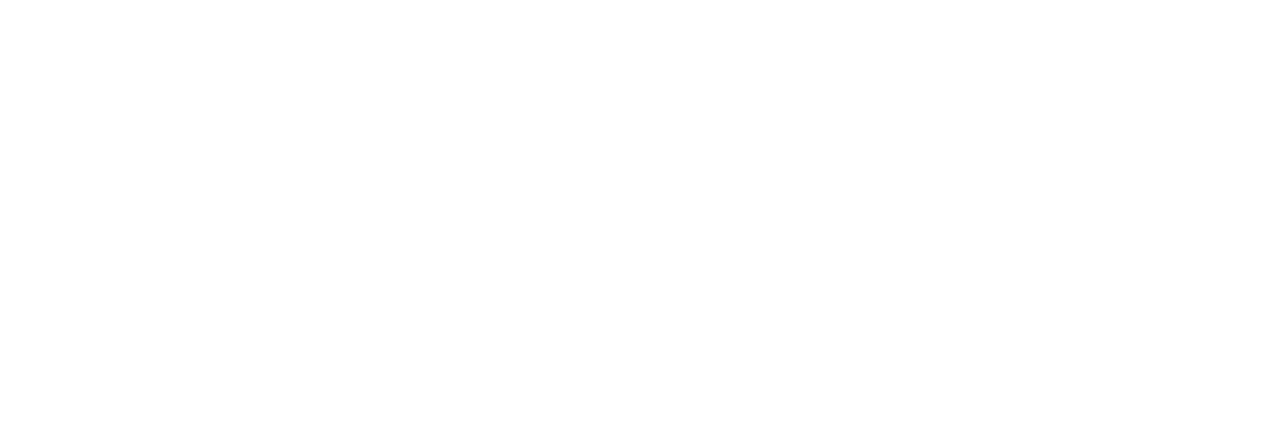
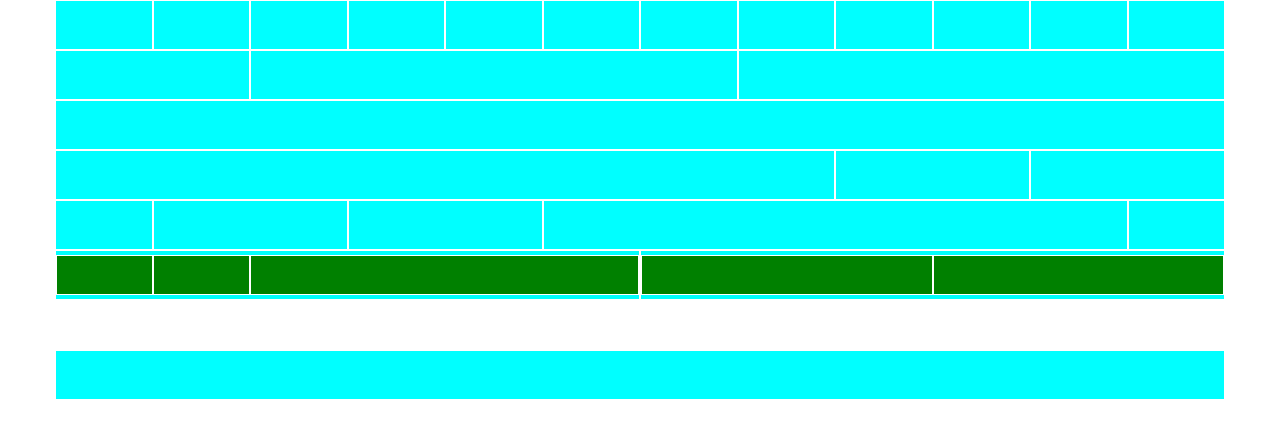
Before and after one commit to SharyMirko/html-css-12bool, a plain HTML site: page index.html in a window 1280 px wide. Drawn offline with Linux system fonts and the light colour scheme.

Commit message:
creo il primo layout e inizio il secondo

```diff
--- a/css/style.css
+++ b/css/style.css
@@ -0,0 +1,11 @@
+[class*="col-"] {
+    height: 50px;
+    background-color: aqua;
+    border: 1px solid white;
+}
+
+.green {
+    height: 40px;
+    background-color: green;
+    margin-top: 4px;
+}
--- a/index.html
+++ b/index.html
@@ -9,6 +9,51 @@
     <title>12Bool</title>
 </head>
 <body>
+    <div class="container">
+        <div class="row">
+            <div class="col-1"></div>
+            <div class="col-1"></div>
+            <div class="col-1"></div>
+            <div class="col-1"></div>
+            <div class="col-1"></div>
+            <div class="col-1"></div>
+            <div class="col-1"></div>
+            <div class="col-1"></div>
+            <div class="col-1"></div>
+            <div class="col-1"></div>
+            <div class="col-1"></div>
+            <div class="col-1"></div>
+            <div class="col-2"></div>
+            <div class="col-5"></div>
+            <div class="col-5"></div>
+            <div class="col-12"></div>
+            <div class="col-8"></div>
+            <div class="col-2"></div>
+            <div class="col-2"></div>
+            <div class="col-1"></div>
+            <div class="col-2"></div>
+            <div class="col-2"></div>
+            <div class="col-6"></div>
+            <div class="col-1"></div>
+            <div class="col-6">
+                <div class="row">
+                    <div class="col-2 green"></div>
+                    <div class="col-2 green"></div>
+                    <div class="col-8 green"></div>
+                </div>
+            </div>
+            <div class="col-6">
+                <div class="row">
+                   <div class="col-6 green"></div>
+                   <div class="col-6 green"></div>
+                </div>
+            </div>
+        </div>
+        <div class="row">
+            <div class="col-off-12"></div>
+            <div class="col-12"></div>
 
+        </div>
+    </div>
 </body>
 </html>
```
